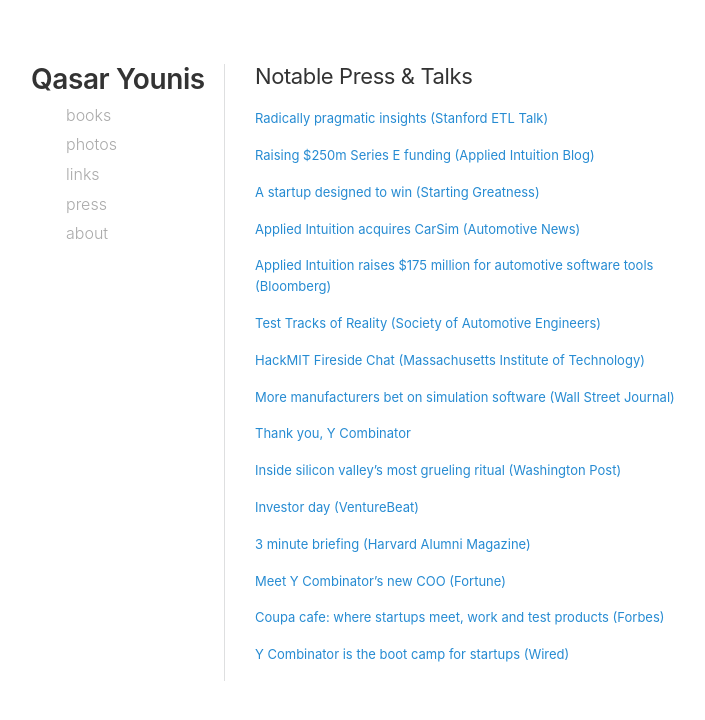
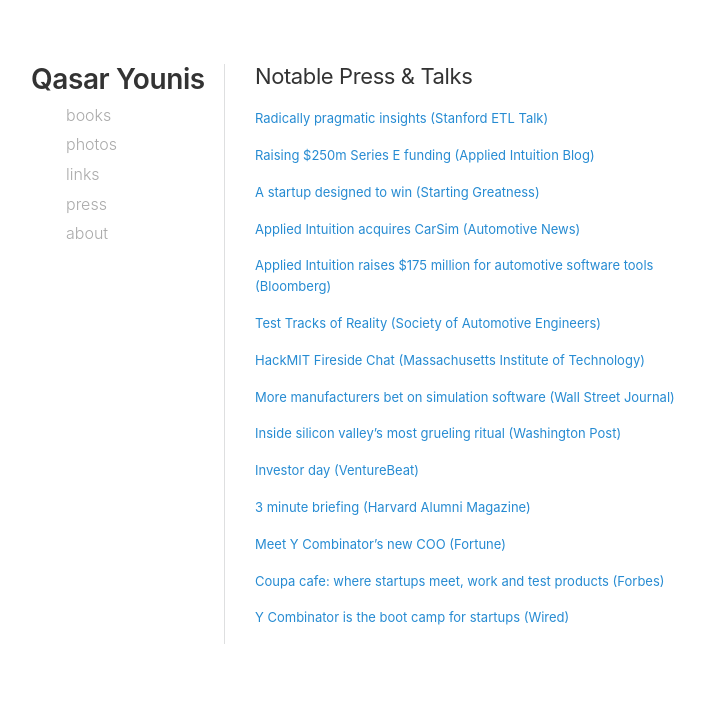
Before and after one commit to qasar/qasar.github.io, a Jekyll site: the page built from press.md, in a window 1280 px wide. Shown: the top 720 px of the page, without its empty margins (35-740 px from the left). Built offline with Jekyll 4.4.1, drawn with Linux system fonts in a browser that asks for light colours.

Commit message:
Update press.md

```diff
--- a/press.md
+++ b/press.md
@@ -19,8 +19,6 @@
 
 <a href="https://www.wsj.com/articles/more-manufacturers-bet-on-simulation-software-11582240105" target="_blank"> More manufacturers bet on simulation software (Wall Street Journal)</a>
 
-<a href="https://www.facebook.com/qasar/posts/10154710776519865" target="_blank"> Thank you, Y Combinator </a>
-
 <a href="https://www.washingtonpost.com/news/the-switch/wp/2016/08/29/inside-one-of-silicon-valleys-most-celebrated-rituals-raising-cash/" target="_blank">Inside silicon valley’s most grueling ritual (Washington Post)</a>
 
 <a href="http://venturebeat.com/2016/07/07/y-combinator-will-hold-an-investor-day-for-meetings-with-startups-after-demo-day/" target="_blank">Investor day (VentureBeat) </a>
```
